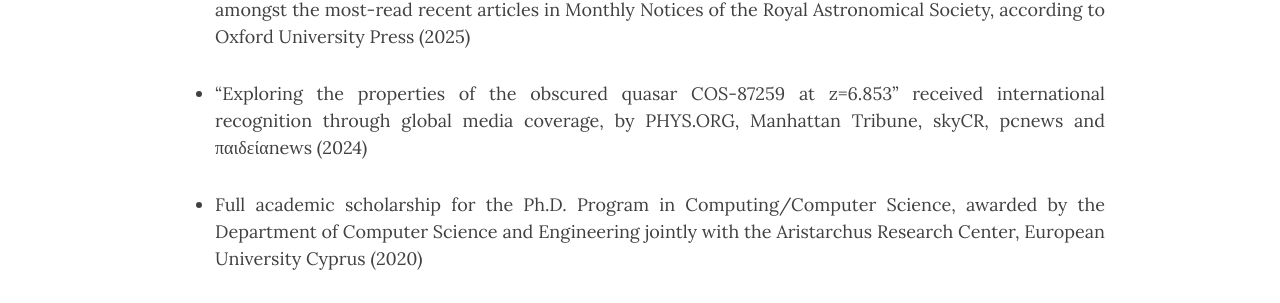
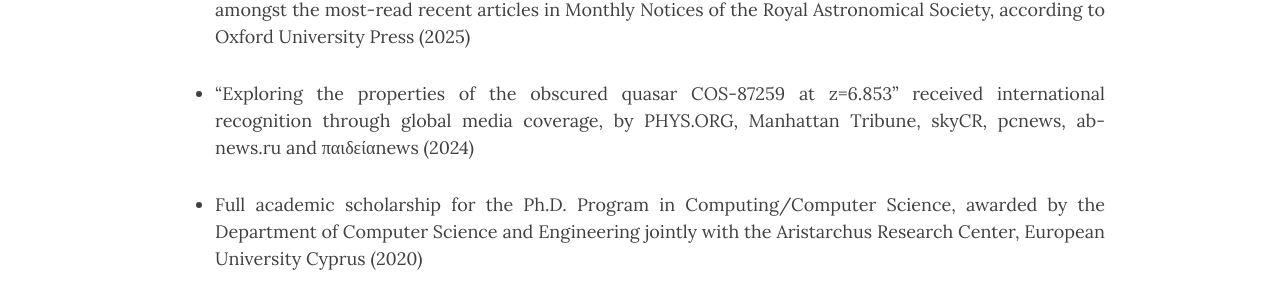
Before and after one commit to ch-var/ch-var.github.io, a Jekyll site: the page built from honors_awards.html, in a window 1280 px wide and 1040 px high. Shown: the part 307-610 px from the top of the window. Built offline with Jekyll 4.4.1, drawn with Linux system fonts in a browser that asks for light colours.

Commit message:
Update honors_awards.html

```diff
--- a/honors_awards.html
+++ b/honors_awards.html
@@ -24,7 +24,7 @@
 <ul>
 <li class="responsive-margin">“SMART: spectral energy distributions Markov chain analysis with radiative transfer models” listed amongst the most-read recent articles in Monthly Notices of the Royal Astronomical Society, according to Oxford University Press (2025)</li>
 <p></p>
-<li class="responsive-margin">“Exploring the properties of the obscured quasar COS-87259 at z=6.853” received international recognition through global media coverage, by PHYS.ORG, Manhattan Tribune, skyCR, pcnews and παιδείαnews (2024)</li>
+<li class="responsive-margin">“Exploring the properties of the obscured quasar COS-87259 at z=6.853” received international recognition through global media coverage, by PHYS.ORG, Manhattan Tribune, skyCR, pcnews, ab-news.ru and παιδείαnews (2024)</li>
 <p></p>
 <li class="responsive-margin">Full academic scholarship for the Ph.D. Program in Computing/Computer Science, awarded by the Department of Computer Science and Engineering jointly with the Aristarchus Research Center, European University Cyprus (2020)</li>
 <p></p>
```
